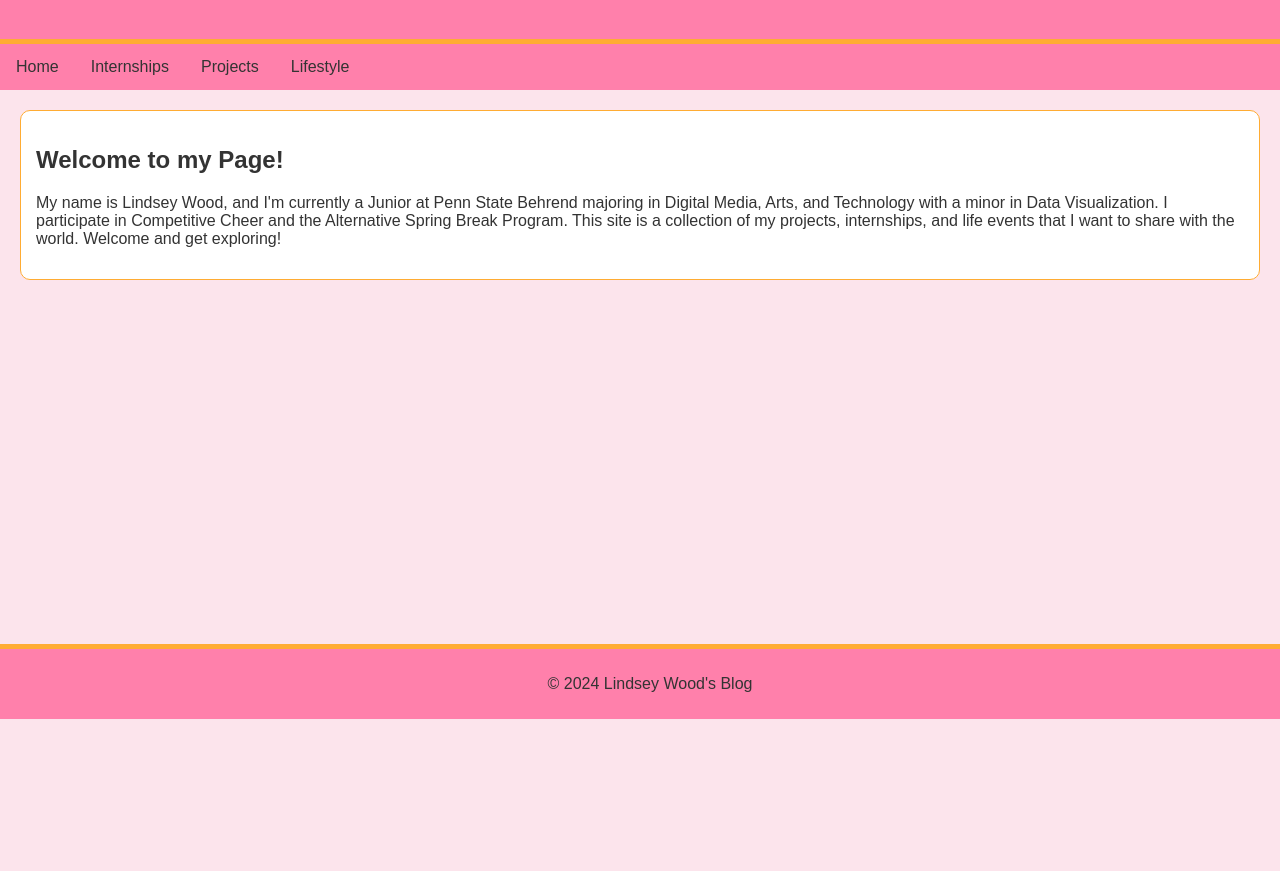
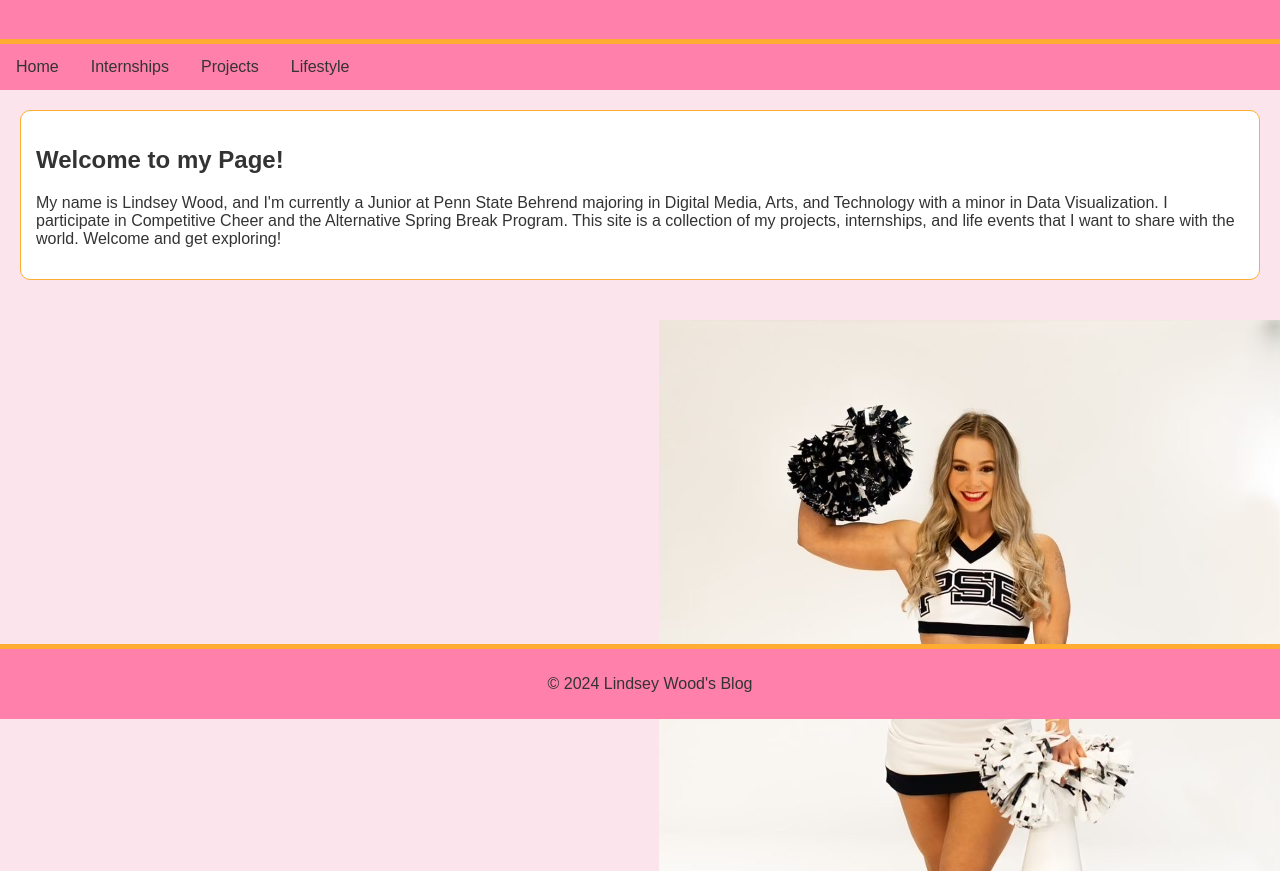
Before and after one commit to lindseyxwood/lindsey-wood-blog, a plain HTML site: page docs/index.html in a window 1280 px wide. Shown: the part 81-952 px from the top of the page. Before the commit the page ends 800 px from the top, so only its background shows below. Drawn offline with Linux system fonts and the light colour scheme.

Commit message:
adding image and updating HTML/CSS

```diff
--- a/docs/index.html
+++ b/docs/index.html
@@ -30,6 +30,7 @@
                     to share with the world. Welcome and get exploring!</p>
             </article>
         </section>
+         <img class="img" src="images/LindseyWoodCheer.jpg" alt="picture of Lindsey in cheer Uniform"/>
         <footer>
             <p>&copy; 2024 Lindsey Wood's Blog</p>
         </footer>
--- a/docs/webstyle.css
+++ b/docs/webstyle.css
@@ -57,3 +57,7 @@ footer {
     width: 100%;
     border-top: 5px solid #ffac33; /* Orange border at the top */
 }
+
+img {
+    float: right
+}
```
Also changed, not shown: docs/images/LindseyWoodCheer.jpg (added).
